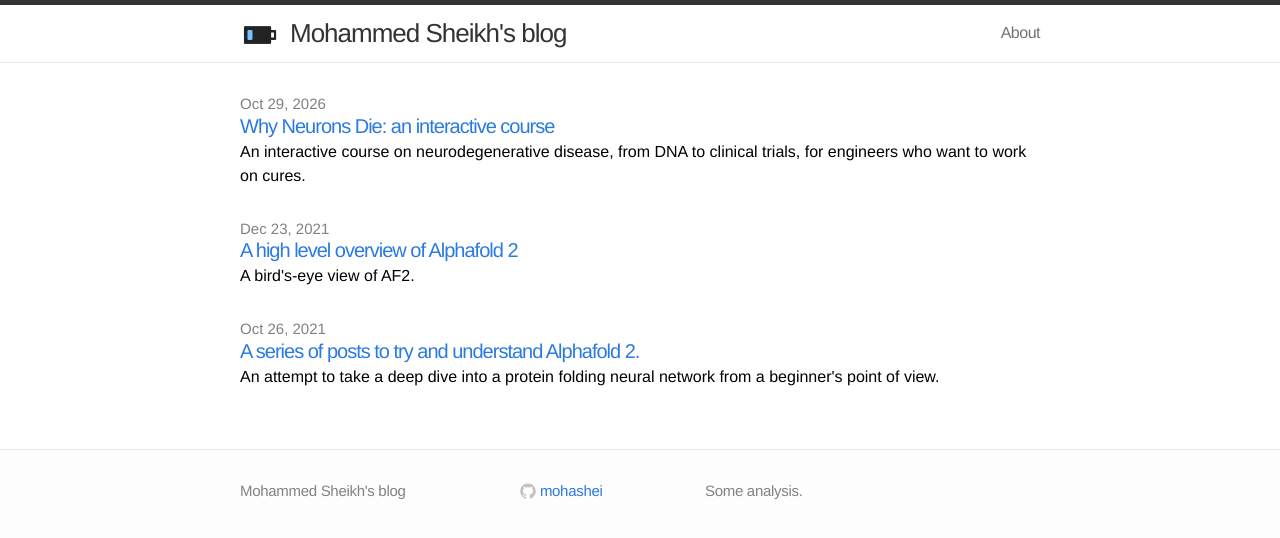
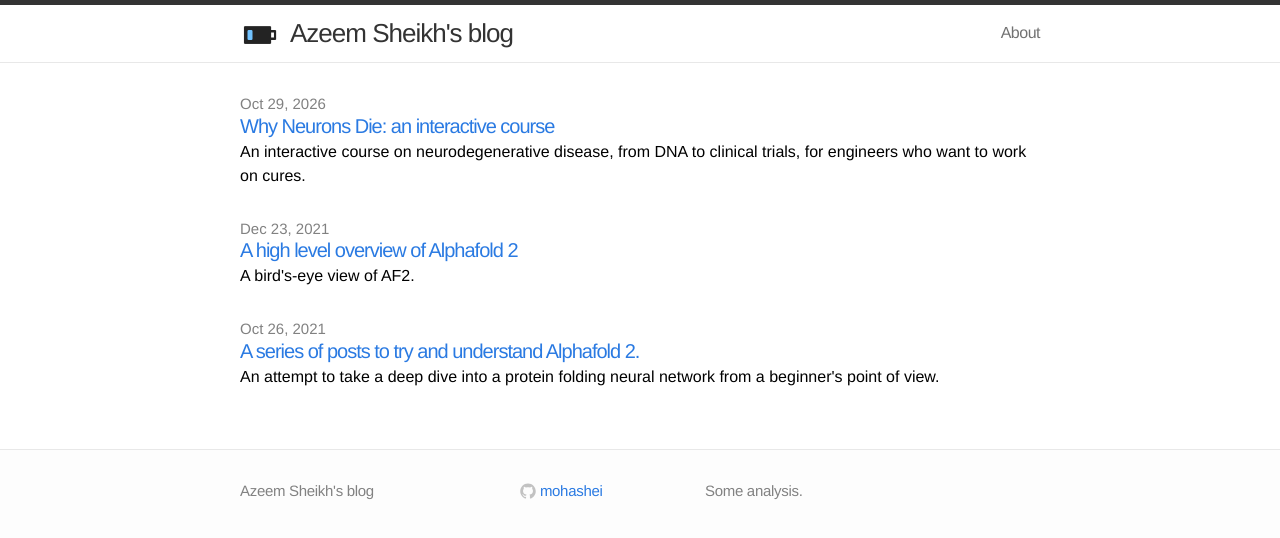
Before and after one commit to mohashei/mohashei.github.io, a Jekyll site: the page built from index.html, in a window 1280 px wide. Shown: the top 538 px of the page. Built offline with Jekyll 4.4.1, drawn with Linux system fonts in a browser that asks for light colours.

Commit message:
Rename blog to Azeem Sheikh's blog
Co-Authored-By: Claude Opus 5.5 <noreply@anthropic.com>

```diff
--- a/_config.yml
+++ b/_config.yml
@@ -1,5 +1,5 @@
 # Site settings
-title: Mohammed Sheikh's blog
+title: Azeem Sheikh's blog
 email:
 description: "Some analysis."
 baseurl: ""
```
